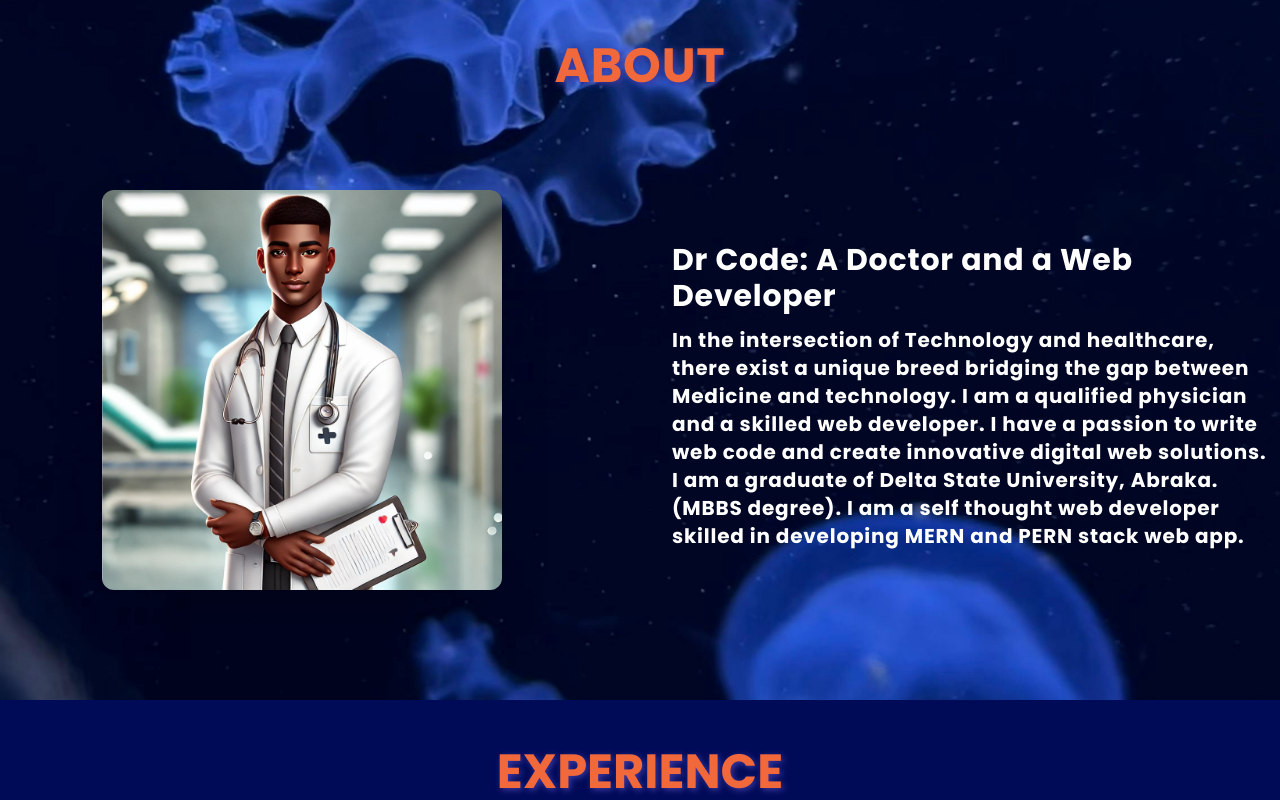
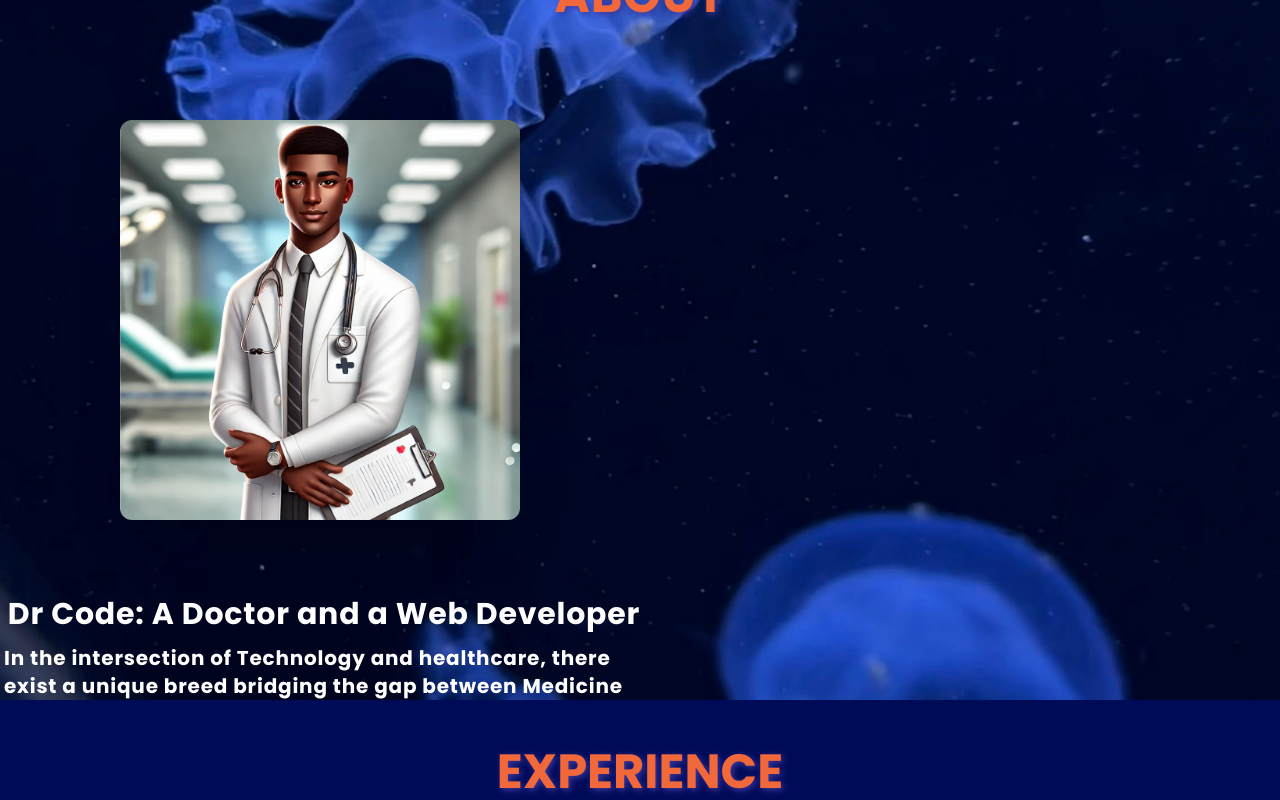
Before and after one commit to Osesoguogho/My-porfolio, a React (Vite) app: page / in a window 1280 px wide. Shown: the part 900-1700 px from the top of the page. Built offline with nearby package versions, Linux system fonts and the light colour scheme.

Commit message:
my edited porfolio

```diff
--- a/src/component/About.jsx
+++ b/src/component/About.jsx
@@ -18,7 +18,7 @@ const About = () => {
         <h2 className=" text-[#f1683a] text-2xl lg:text-5xl md:text:3xl font-bold text-center mt-10 md:mt-2 mb-4 text-shadow p-[5%]">
           ABOUT
         </h2>
-        <div className="flex flex-col landscape:flex-row sm:flex-row md:flex-row justify-between mt-5 mb-10 md:gap-16">
+        <div className="flex flex-col landscape:flex-col sm:flex-row md:flex-row justify-between mt-5 mb-10 md:gap-16">
         <div className="md:w-2/4">
             <img
               src={doctor}
--- a/src/index.css
+++ b/src/index.css
@@ -450,7 +450,7 @@
 
 }
 
-@media (orientation: landscape) {
+@media only screen and (orientation: landscape) {
   .carousel .list .item .content{
     padding-right: 0;
 }
```
